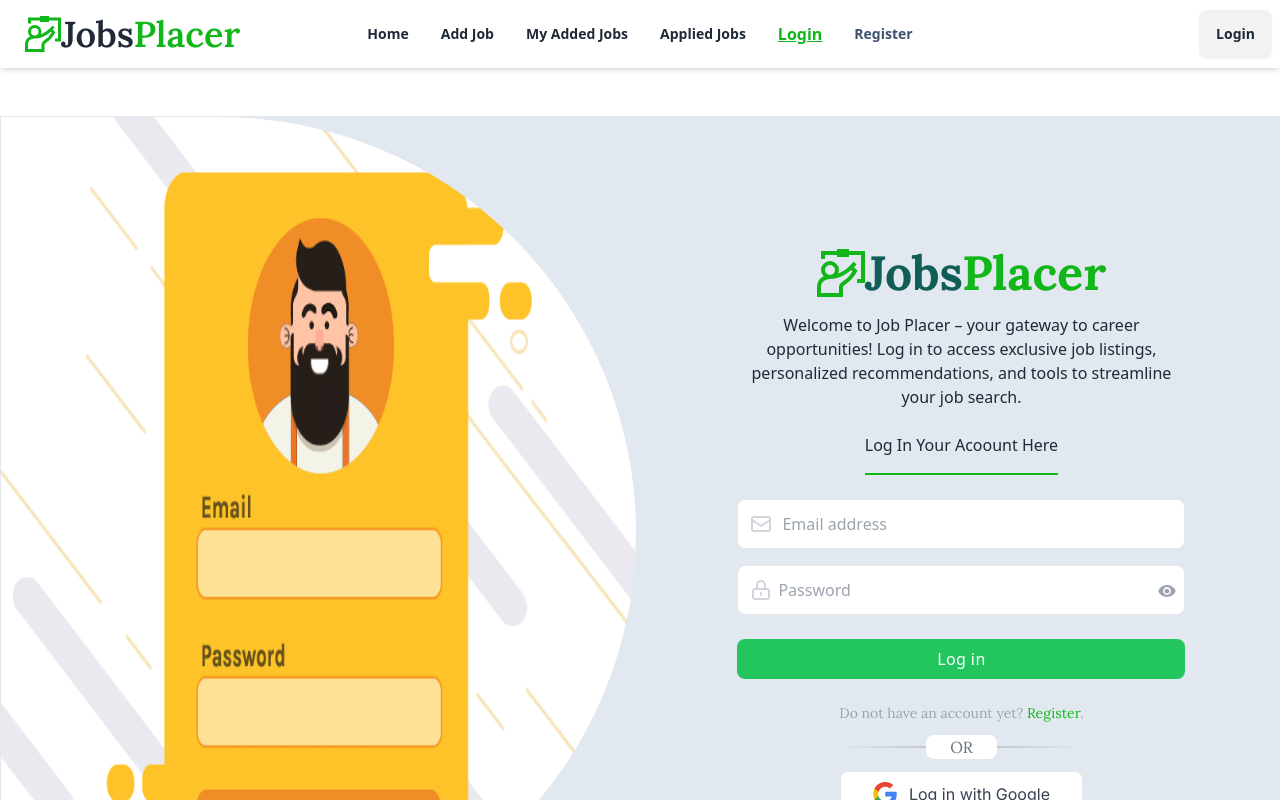
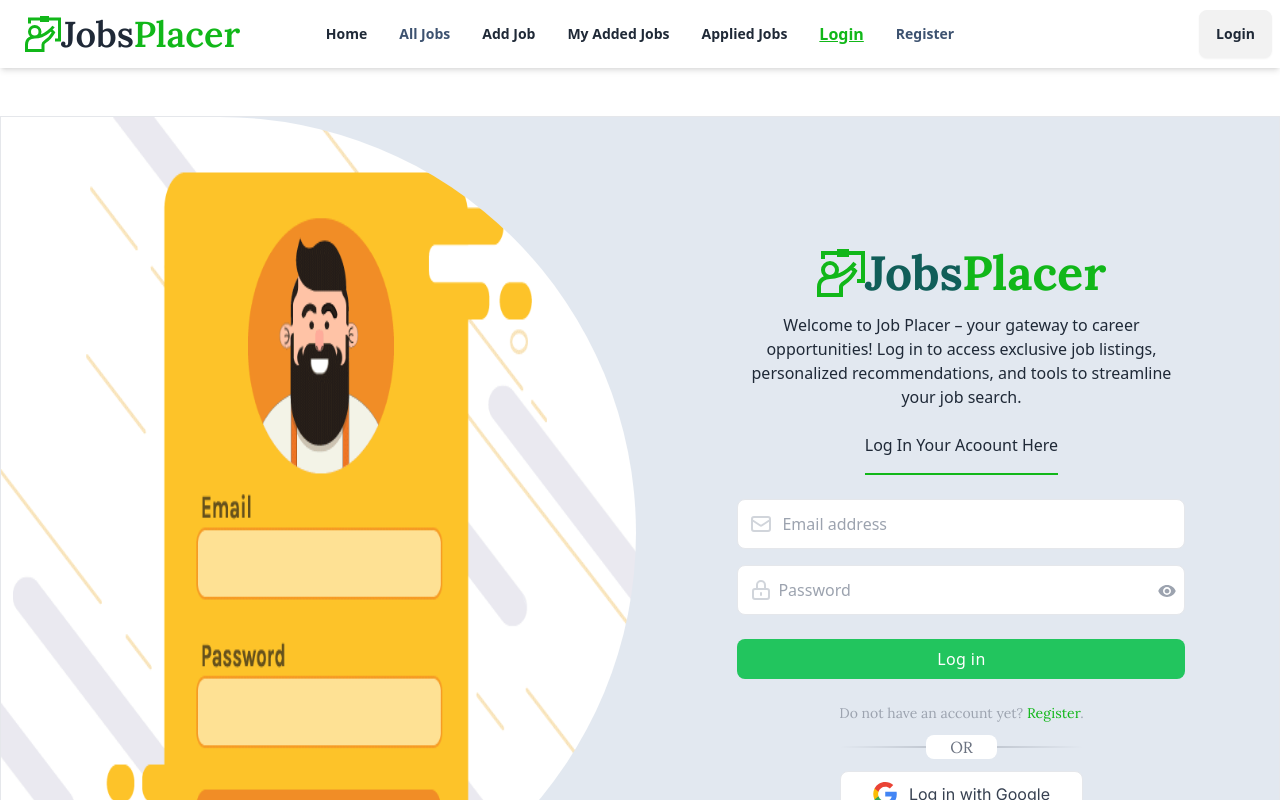
Before and after one commit to SabbirHossain-28/jobs-placer-full-stack-react-project-client, a React (Vite) app: page /login in a window 1280 px wide. Shown: the top 800 px of the page. Built offline with nearby package versions, Linux system fonts and the light colour scheme; no server answers.

Commit message:
create all jobs page and fix some other issue

```diff
--- a/src/Components/Header/Navbar.jsx
+++ b/src/Components/Header/Navbar.jsx
@@ -19,11 +19,12 @@ const Navbar = () => {
         text: "You won't be able to revert this!",
         icon: "success",
         confirmButtonColor: "#3085d6",
-      }).then((result) => {
-        if (result.isConfirmed) {
-          navigate(from);
-        }
-      });
+      })
+      // .then((result) => {
+      //   if (result.isConfirmed) {
+      //     navigate(from);
+      //   }
+      // });
     });
   }
   return (
@@ -65,6 +66,23 @@ const Navbar = () => {
                 }}
               >
                 Home
+              </NavLink>
+            </li>
+            <li>
+              <NavLink
+                to="/allJobs"
+                style={({ isActive,isTransitioning }) => {
+                  return {
+                    fontWeight: isActive ? "bolder" : "bold",
+                    fontSize:isActive?"16px":"",
+                    color:isActive?"#11B719":"#3d5270",
+                    background:isActive?"none":"",
+                    textDecoration:isActive?"underline":"",
+                    viewTransitionName: isTransitioning ? "slide" : "",
+                  };
+                }}
+              >
+                All Jobs
               </NavLink>
             </li>
             <li>
@@ -184,6 +202,23 @@ const Navbar = () => {
               Home
             </NavLink>
           </li>
+          <li>
+              <NavLink
+                to="/allJobs"
+                style={({ isActive,isTransitioning }) => {
+                  return {
+                    fontWeight: isActive ? "bolder" : "bold",
+                    fontSize:isActive?"16px":"",
+                    color:isActive?"#11B719":"#3d5270",
+                    background:isActive?"none":"",
+                    textDecoration:isActive?"underline":"",
+                    viewTransitionName: isTransitioning ? "slide" : "",
+                  };
+                }}
+              >
+                All Jobs
+              </NavLink>
+            </li>
           <li>
             <NavLink
               to="/addJob"
--- /dev/null
+++ b/src/Pages/AllJobs/AllJobs.jsx
@@ -0,0 +1,79 @@
+import axios from "axios";
+import { useEffect, useState } from "react";
+import { TbListDetails } from "react-icons/tb";
+import { Link } from "react-router-dom";
+
+const AllJobs = () => {
+    const [allJobsData, setALLJobsData] = useState([]);
+
+    useEffect(() => {
+      const getData = async () => {
+        const { data } = await axios(`${import.meta.env.VITE_LOCAL_URL}/jobs`);
+        setALLJobsData(data);
+      };
+      getData();
+    }, []);
+    console.log(allJobsData);
+    return (
+        <div className="max-w-7xl mx-auto mb-12 mt-12 shadow-xl   bg-slate-200 dark:bg-gray-900 py-14 px-8">
+      <div className="text-center mb-12 text-gray-800 dark:text-gray-400">
+        <h2 className="text-4xl font-lora  font-semibold">
+          Manage Your Job Listings on Jobs Placer
+        </h2>
+        <p>
+          Welcome to your personal job management page on Jobs Placer! Here, you
+          have full control over the job listings you have added to our
+          platform. Whether you are looking to update job details, delete
+          outdated listings, or refine your job offerings, this page is your
+          go-to destination. Explore and manage your on-site, remote, part-time,
+          and hybrid job listings with ease. Keep your job postings up-to-date
+          and attract the best talent effortlessly. Jobs Placer empowers you to
+          streamline your hiring process and connect with top talent seamlessly.
+          Start managing your job listings now and take your recruitment efforts
+          to the next level
+        </p>
+      </div>
+      <div className="border  p-4">
+        <div className="overflow-x-auto ">
+          <table className="table text-gray-800 dark:text-gray-400">
+            {/* head */}
+            <thead className="text-gray-800 dark:text-gray-400">
+              <tr className="border">
+                <th></th>
+                <th className="border">Job Title</th>
+                <th className="border">Salary</th>
+                <th className="border">Posting Date</th>
+                <th className="border">Deadline</th>
+                <th className="border">Details</th>
+              </tr>
+            </thead>
+            <tbody>
+              {allJobsData.map((listData, idx) => (
+                <tr key={idx}>
+                  <th className="border">{idx + 1}</th>
+                  <td className="border">{listData.jobTitle}</td>
+                  <td className="border">{listData.salaryRange}</td>
+                  <td className="border">{listData.jobPostingDate}</td>
+                  <td className="border">
+                    {new Date(
+                      listData.applicationDeadline
+                    ).toLocaleDateString()}
+                  </td>
+                  <td className="border">
+                    <Link to={`/jobDetails/${listData._id}`}>
+                      <button className="btn btn-xs bg-green-500">
+                        <TbListDetails className="text-xl"></TbListDetails>
+                      </button>
+                    </Link>
+                  </td>
+                </tr>
+              ))}
+            </tbody>
+          </table>
+        </div>
+      </div>
+    </div>
+    );
+};
+
+export default AllJobs;
--- a/src/Routes/Routes.jsx
+++ b/src/Routes/Routes.jsx
@@ -9,6 +9,7 @@ import AddJob from "../Pages/AddJob/AddJob";
 import MyAddedJobs from "../Pages/MyAddedJobs/MyAddedJobs";
 import UpdateJobData from "../Pages/UpdateJobData/UpdateJobData";
 import AppliedJobs from "../Pages/AppliedJobs/AppliedJobs";
+import AllJobs from "../Pages/AllJobs/AllJobs";
 
 const router = createBrowserRouter([
   {
@@ -26,6 +27,10 @@ const router = createBrowserRouter([
       {
         path: "/register",
         element: <Register></Register>,
+      },
+      {
+        path:"/allJobs",
+        element:<AllJobs></AllJobs>
       },
       {
         path: "/jobDetails/:id",
```
